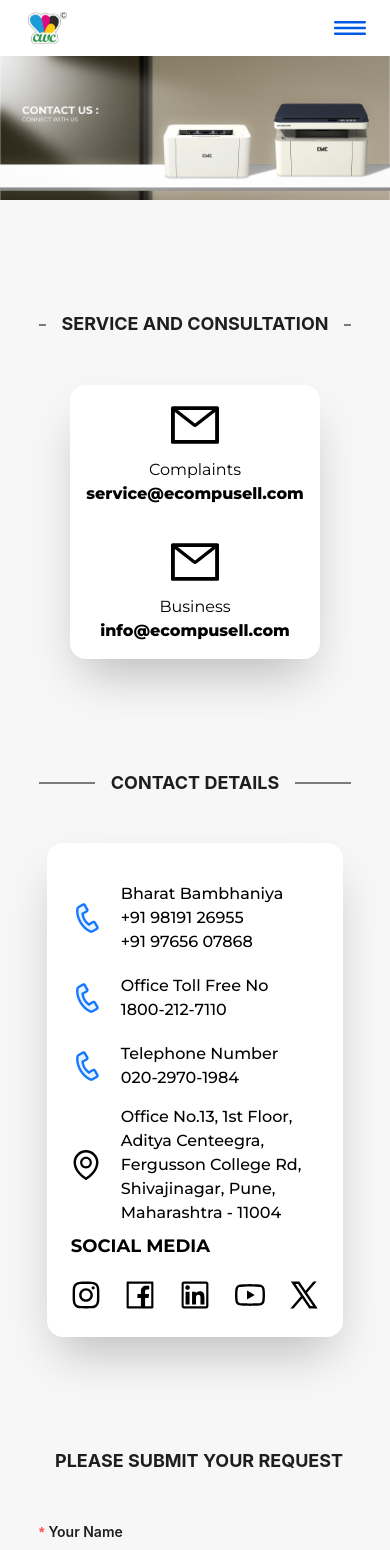
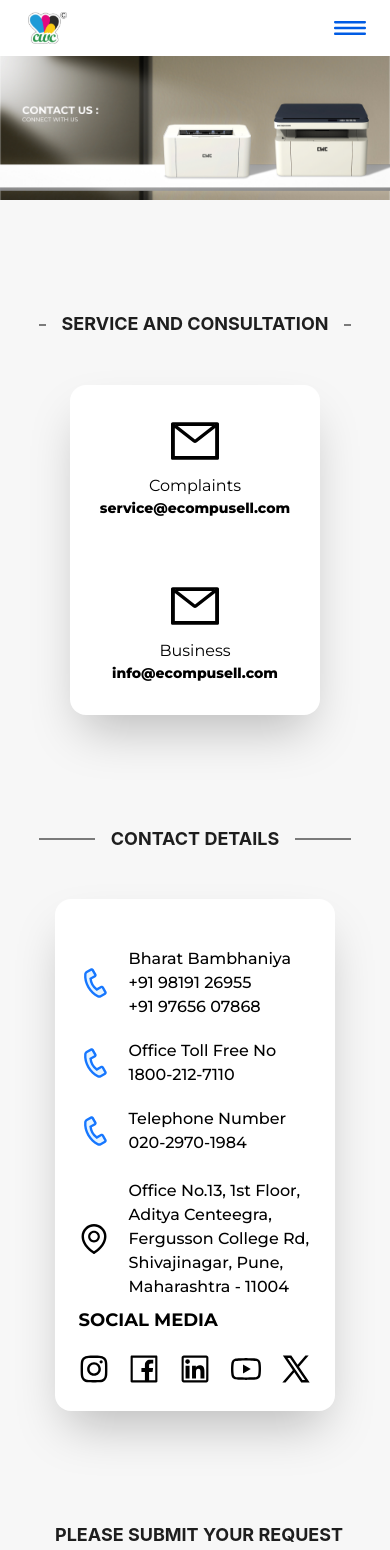
Before and after one commit to Gauraang24/printer-website, a React (Vite) app: page /contact in a window 390 px wide. Shown: the top 1550 px of the page. Built offline with nearby package versions, Linux system fonts and the light colour scheme.

Commit message:
Contact Us: Responsiveness Updates

```diff
--- a/src/commonComponents/Navbar.jsx
+++ b/src/commonComponents/Navbar.jsx
@@ -1,5 +1,5 @@
 import { useEffect, useState } from "react";
-import { Link } from "react-router-dom"; // Import Link
+import { Link, useLocation } from "react-router-dom"; // Import Link
 import { Drawer } from "antd";
 
 const Navbar = () => {
@@ -8,7 +8,7 @@
     const [drawerVisible, setDrawerVisible] = useState(false);
     const [screenWidth, setScreenWidth] = useState(window.outerWidth);
     const [activeTab, setActiveTab] = useState("1");
-
+    const location = useLocation();
 
     useEffect(() => {
         const handleScroll = () => {
@@ -20,6 +20,18 @@
             setScreenWidth(window.outerWidth);
         };
 
+        if (location.pathname === "/") {
+            setActiveTab("1");
+        } else if (location.pathname === "/products") {
+            setActiveTab("2");
+        } else if (location.pathname === "/e-waste") {
+            setActiveTab("3");
+        } else if (location.pathname === "/about-us") {
+            setActiveTab("4");
+        } else if (location.pathname === "/contact") {
+            setActiveTab("5");
+        }
+
         updateLogo();
 
         window.addEventListener('resize', handleResize);
@@ -28,7 +40,7 @@
             window.removeEventListener("scroll", handleScroll);
             window.removeEventListener('resize', handleResize);
         };
-    }, [screenWidth]);
+    }, [screenWidth, location.pathname]);
 
     const updateLogo = () => {
         if (screenWidth < 640) {
@@ -87,7 +99,7 @@
                         onClose={closeDrawer}
                         width={420}
                         closable={false}
-                        visible={drawerVisible}
+                        open={drawerVisible}
                         style={{ backgroundColor: '#f6f6f6' }}
                     >
                         <div className="flex justify-end items-center w-full">
--- a/src/pages/AboutUs/AboutUs.jsx
+++ b/src/pages/AboutUs/AboutUs.jsx
@@ -1,4 +1,3 @@
-import { Divider } from "antd";
 import KeepInTouch from "../../commonComponents/KeepInTouch";
 import OurCertifications from "../../commonComponents/OurCertifications";
 import { aboutUs } from "../../staticData/aboutUs";
--- a/src/pages/Contact/index.jsx
+++ b/src/pages/Contact/index.jsx
@@ -3,7 +3,7 @@
   MailOutlined,
   PhoneTwoTone,
 } from "@ant-design/icons";
-import { Button, Divider, Form, Input } from "antd";
+import { Button, Form, Input } from "antd";
 import { contactDetails } from "../../staticData/contact";
 import {
   FacebookOutlined,
@@ -12,21 +12,10 @@
   XOutlined,
   YoutubeOutlined,
 } from "@ant-design/icons";
-import { useEffect, useState } from "react";
 import { CustomDivider } from "../../commonComponents/CustomDivider";
 
 const Contact = () => {
   const [form] = Form.useForm();
-  const [isMobile, setIsMobile] = useState(window.outerWidth >= 969);
-
-  useEffect(() => {
-    const handleResize = () => {
-      setIsMobile(window.outerWidth >= 969);
-    };
-
-    window.addEventListener("resize", handleResize);
-    return () => window.removeEventListener("resize", handleResize);
-  }, []);
 
   const handleFormSubmit = async (values) => {
     try {
@@ -62,17 +51,19 @@
           title={'SERVICE AND CONSULTATION'}
         />
 
-        <div className="w-[80%] mx-auto flex justify-around items-center bg-white rounded-2xl shadow-2xl flex-wrap">
-          <div className="flex flex-col justify-center items-center m-4 sm:!p-6">
+        <div className="w-[80%] mx-auto flex flex-col lg:flex-row justify-around items-center bg-white rounded-2xl shadow-2xl">
+          <div className="flex flex-col justify-center items-center m-4 lg:!p-6 p-4">
             <div className="text-5xl"><MailOutlined /></div>
             <div className="mt-2">Complaints</div>
-            <div className="font-extrabold sm:text-lg text-md">service@ecompusell.com</div>
+            <div className="font-extrabold sm:text-lg xs:text-md 2xs:text-sm">service@ecompusell.com</div>
           </div>
-          {isMobile && (<div className="border-r-2 border-black h-28"></div>)}
-          <div className="flex flex-col justify-center items-center m-4 sm:!p-6">
+
+          <div className="border-r-2 border-black h-28 hidden lg:block mx-4" />
+
+          <div className="flex flex-col justify-center items-center m-4 lg:!p-6 p-4">
             <div className="text-5xl"><MailOutlined /></div>
             <div className="mt-2">Business</div>
-            <div className="font-extrabold sm:text-lg text-md">info@ecompusell.com</div>
+            <div className="font-extrabold sm:text-lg xs:text-md 2xs:text-sm">info@ecompusell.com</div>
           </div>
         </div>
       </div>
@@ -84,8 +75,8 @@
           title={'CONTACT DETAILS'}
         />
 
-        <div className="w-[95%] md:w-[80%] bg-white p-6 md:p-8 mx-auto rounded-2xl shadow-2xl flex flex-col lg:flex-row">
-          <div className={`pl-0 md:pl-10 flex flex-col w-full lg:w-1/2 gap-2 ${isMobile ? '' : 'mt-[6%]'}`}>
+        <div className="w-[90%] lg:w-[80%] bg-white p-6 mx-auto rounded-2xl shadow-2xl flex flex-col lg:flex-row">
+          <div className="pl-0 md:pl-10 flex flex-col w-full lg:w-1/2 gap-2 mt-6 lg:mt-0">
             <div className="flex flex-col gap-5 flex-1">
               {contactDetails.mobileNumbers.map((mobile, index) => (
                 <div key={index} className="flex items-center gap-5">
@@ -103,16 +94,16 @@
             </div>
           </div>
 
-          {isMobile && <div className="border-r-2 border-black h-60"></div>}
+          <div className="border-r-2 border-black h-60 hidden lg:block mx-4" />
 
-          <div className={`pl-0 md:pl-10 flex flex-col w-full lg:w-1/2 gap-2 ${isMobile ? '' : 'mt-[6%]'}`}>
-            <div className={`flex items-center gap-5 ${isMobile ? 'justify-center' : ''}`}>
+          <div className="pl-0 md:pl-10 flex flex-col w-full lg:w-1/2 gap-2 mt-6 lg:mt-0">
+            <div className="flex items-center gap-5">
               <EnvironmentOutlined style={{ fontSize: "30px" }} />
               <p className="text-[16px] md:text-[18px] font-medium">{contactDetails?.address}</p>
             </div>
 
             <div className="flex flex-col gap-5 lg:my-5">
-              <p className="text-[18px] md:text-[20px] font-bold lg:mt-[6]">SOCIAL MEDIA</p>
+              <p className="text-[18px] md:text-[20px] font-bold lg:mt-6">SOCIAL MEDIA</p>
               <div className="flex justify-between gap-3">
                 {contactDetails?.socialMedia?.map((social, index) => {
                   const icons = {
@@ -150,7 +141,7 @@
           className=" flex flex-col flex-wrap mb-10 mt-10"
         > */}
         <Form form={form} name="validateOnly" layout="vertical" autoComplete="off" onFinish={handleFormSubmit}>
-          <div className={`flex ${isMobile ? 'flex-row gap-10' : 'flex-col'} flex-1`}>
+          <div className="flex flex-col md:flex-row md:gap-10">
             <Form.Item
               name="name"
               label="Your Name"
```
